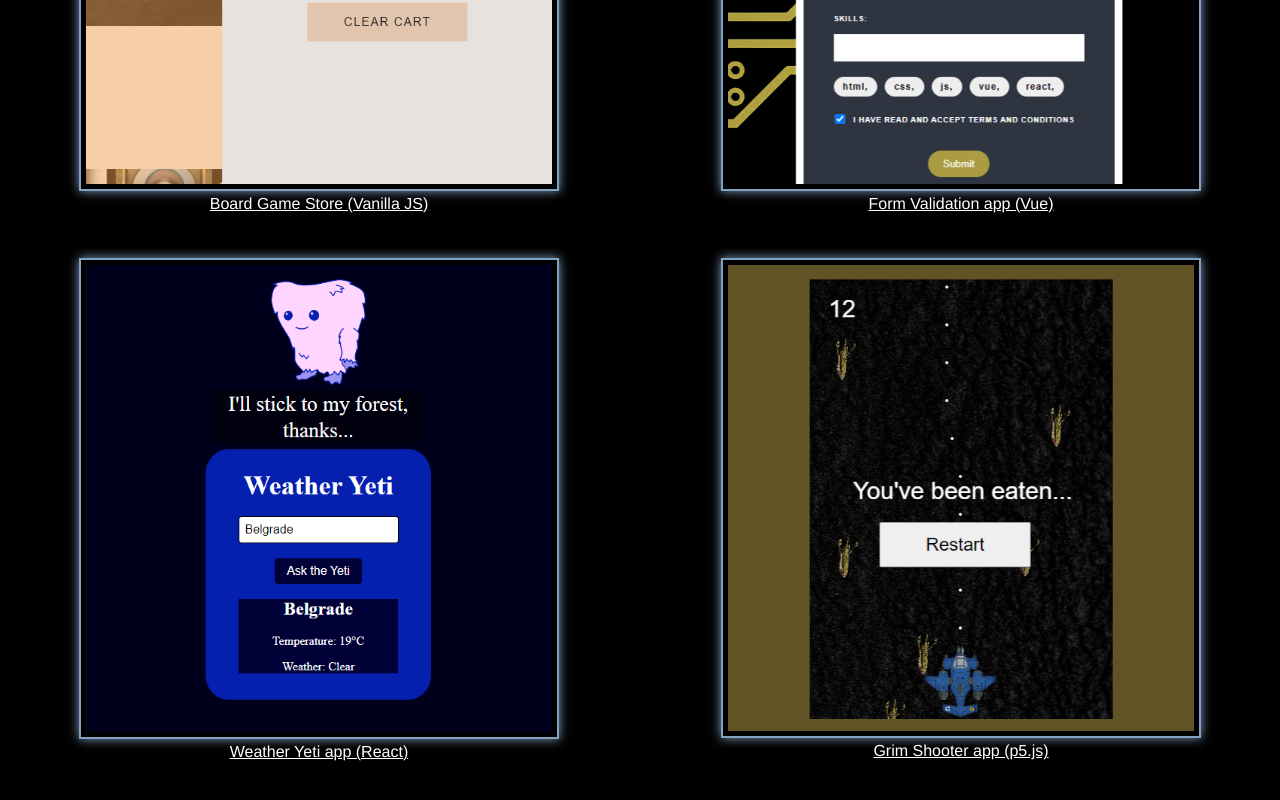
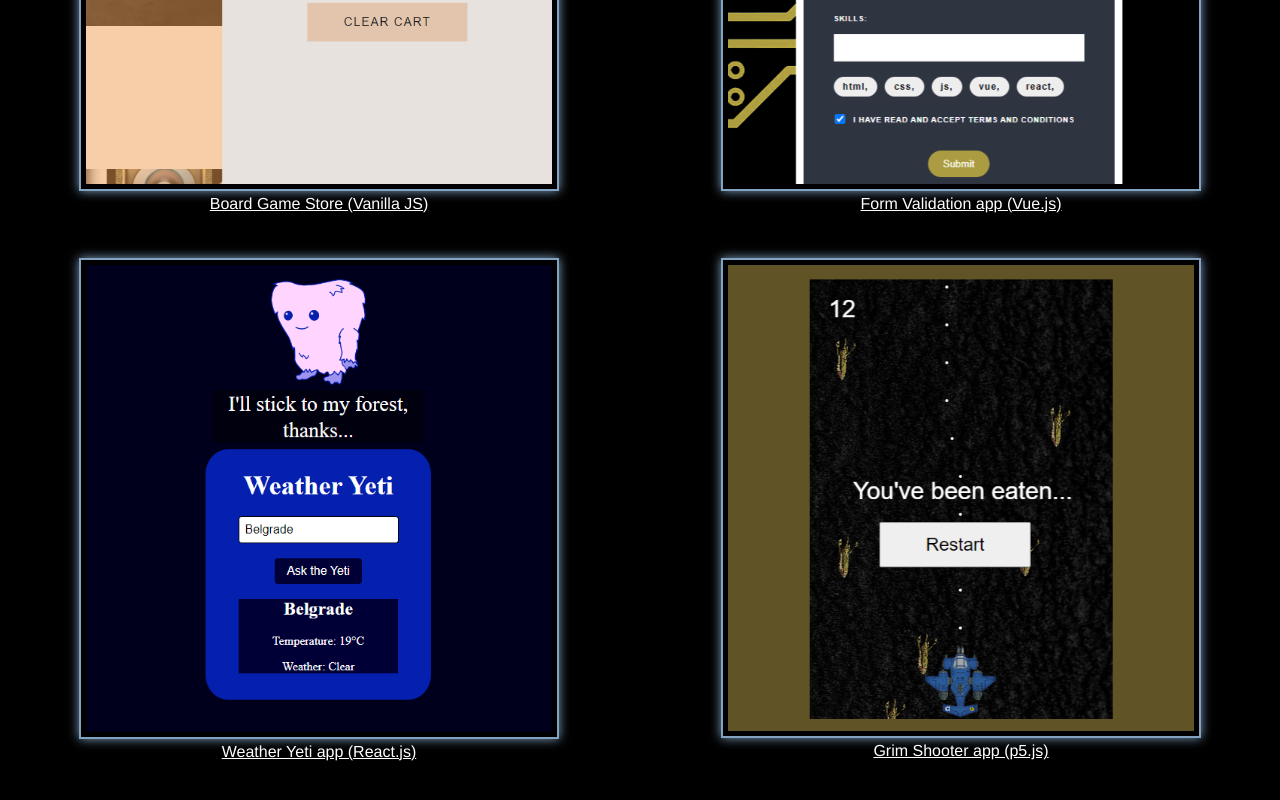
Before and after one commit to cerovina/Website-Vue-Router, a Vue app: page /projects in a window 1280 px wide. Shown: the part 666-1466 px from the top of the page. Built offline with nearby package versions, Linux system fonts and the light colour scheme.

Commit message:
Minor changes

```diff
--- a/src/views/ProjectsView.vue
+++ b/src/views/ProjectsView.vue
@@ -17,12 +17,12 @@
           <div class="grid-item">
             <img class="img1" src="@/assets/formpicture.png" alt="Web Form">
             <br>
-            <a class="link" href="https://web-form-vue-lake.vercel.app/">Form Validation app (Vue)</a>
+            <a class="link" href="https://web-form-vue-lake.vercel.app/">Form Validation app (Vue.js)</a>
           </div>
           <div class="grid-item">
             <img class="img1" src="@/assets/yetiii.png" alt="Weather Yeti">
             <br>
-            <a class="link" href="https://cerovina.github.io/Weather-Yeti/">Weather Yeti app (React)</a>
+            <a class="link" href="https://cerovina.github.io/Weather-Yeti/">Weather Yeti app (React.js)</a>
           </div>
           <div class="grid-item">
             <img class="img1" src="@/assets/bugs.png" alt="Space Shooter">
```
